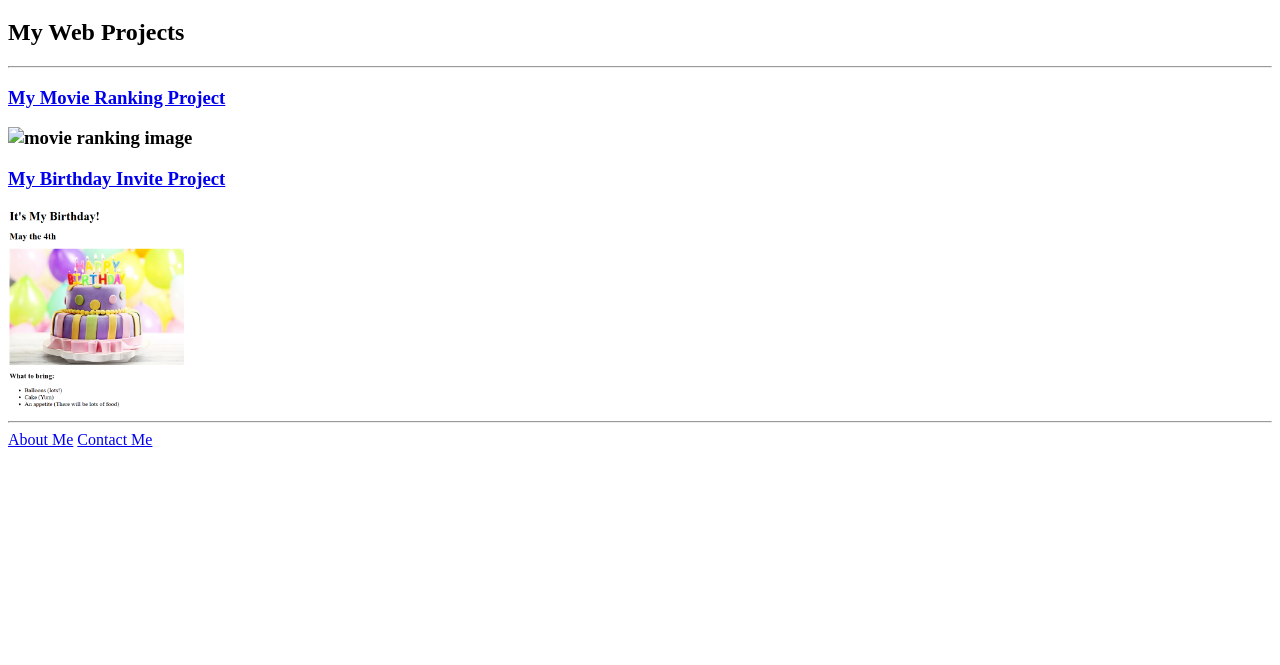
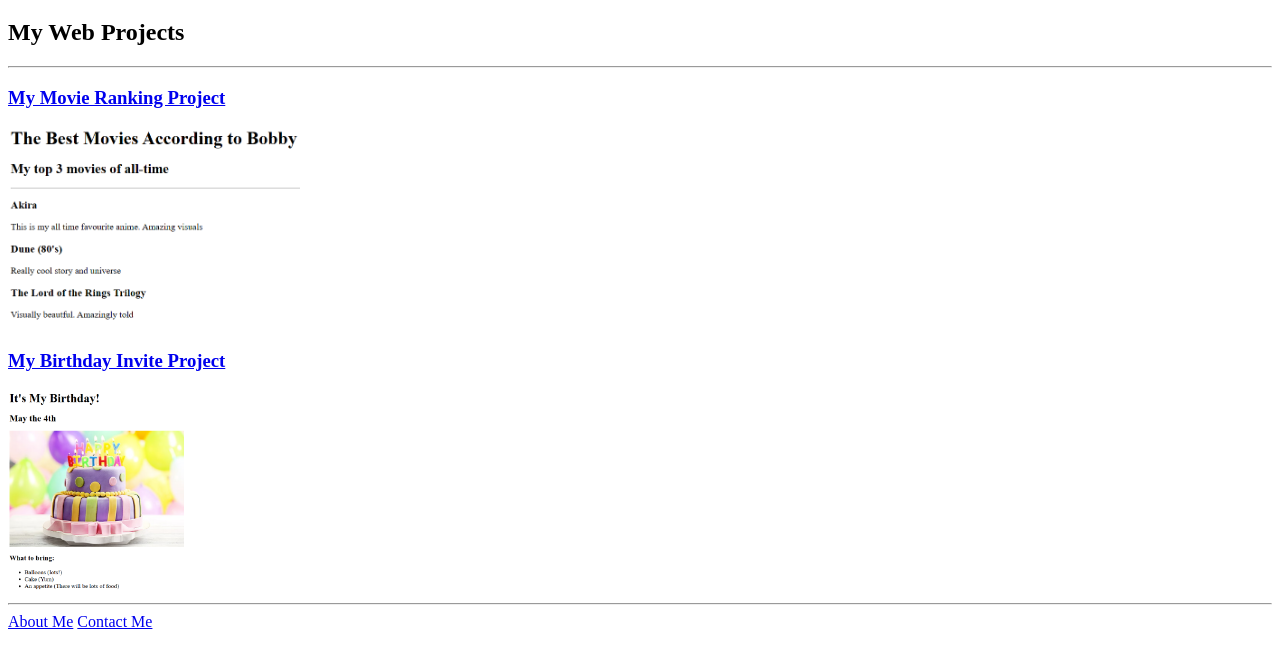
Before and after one commit to bli62/html-portfolio, a plain HTML site: page index.html in a window 1280 px wide. Shown: the part 61-726 px from the top of the page. Drawn offline with Linux system fonts and the light colour scheme.

Commit message:
Add files via upload

```diff
--- a/index.html
+++ b/index.html
@@ -10,10 +10,10 @@
         <h2>My Web Projects</h2>
         <hr />
 
-        <h3><a href="./public/movie-ranking.html">My Movie Ranking Project</a><h3>
-            <img src="./assets/images/movie-ranking.png/" height="200" ALT="movie ranking image"/>
+        <h3><a href="./public/movie-ranking.html">My Movie Ranking Project</a></h3>
+        <img src="./assets/images/movie-ranking.png" height="200" ALT="movie ranking image"/>
         <h3><a href="./public/birthday-invite.html">My Birthday Invite Project</a></h3>
-            <img src="./assets/images/birthday-invite.png" height="200" ALT="birthday image"/>
+        <img src="./assets/images/birthday-invite.png" height="200" ALT="birthday image"/>
         <hr />
         <a href="./public/about.html">About Me</a>
         <a href="./public/contact.html">Contact Me</a>
```
